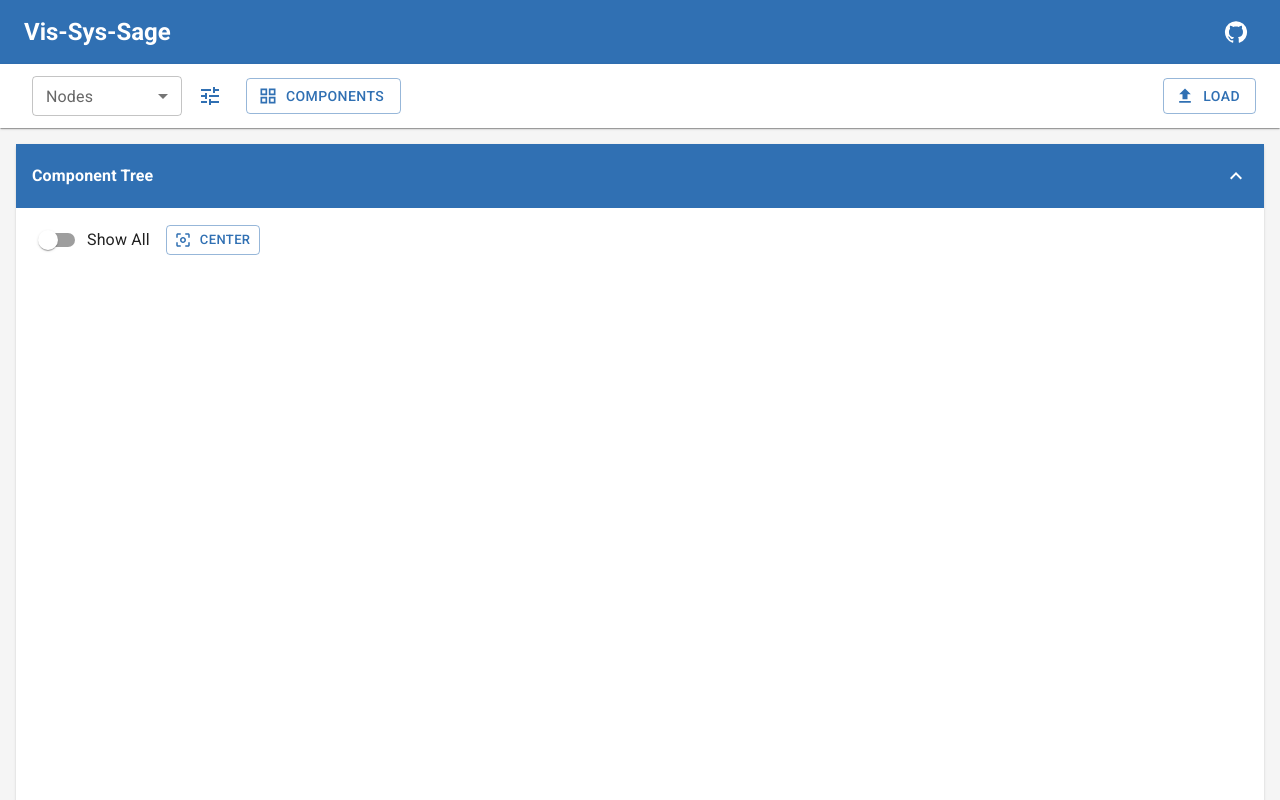
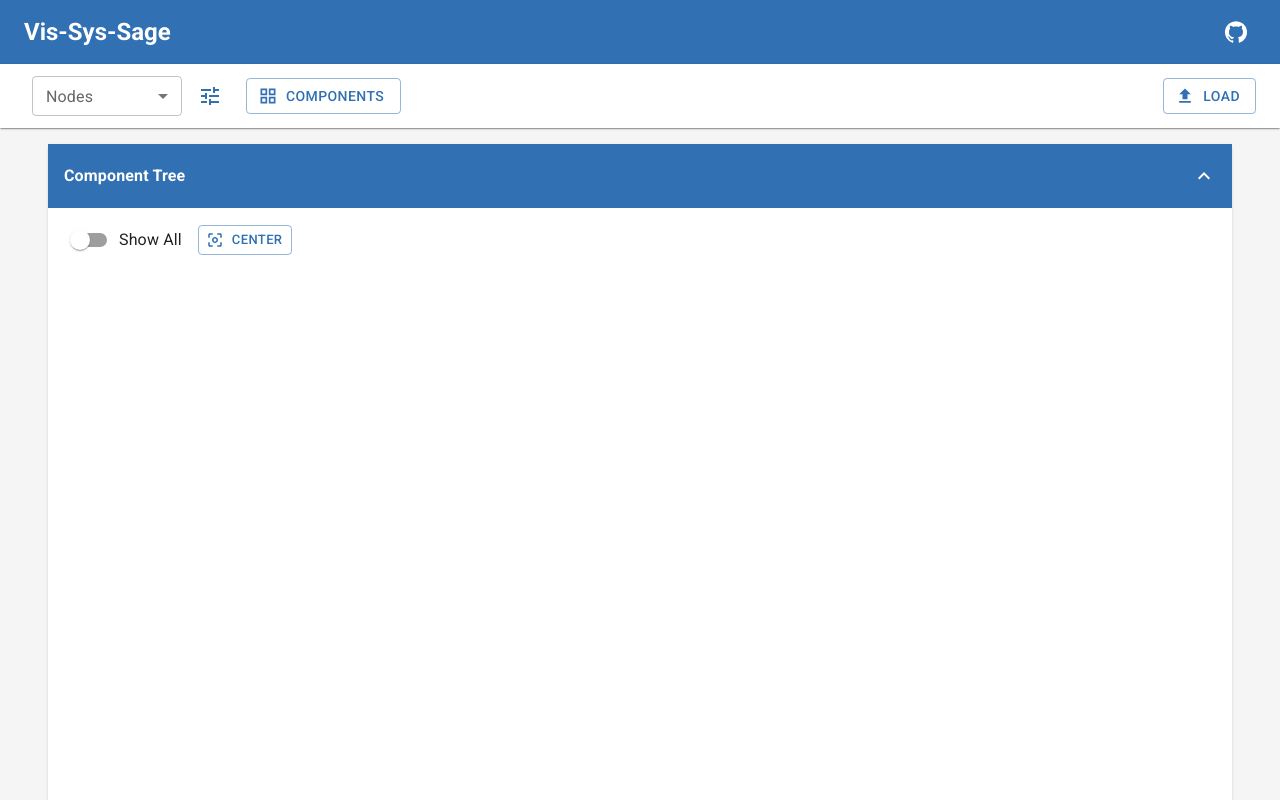
Before and after one commit to picodemark/vis-sys-sage, a React (Create React App) app in the folder frontend/: page / in a window 1280 px wide. Shown: the top 800 px of the page. Built offline with nearby package versions, Linux system fonts and the light colour scheme.

Commit message:
Decrease container size

```diff
--- a/frontend/src/components/containers/Container.tsx
+++ b/frontend/src/components/containers/Container.tsx
@@ -15,7 +15,7 @@ export default function Container(props: Props) {
   const { name, content } = props;
 
   return (
-    <Box sx={{ margin: '1rem' }}>
+    <Box sx={{ margin: '1rem 3rem' }}>
       <Accordion defaultExpanded={true}>
         <AccordionSummary
           expandIcon={<ExpandMoreIcon color="secondary" />}
--- a/frontend/src/components/graphs/component-tree/TreeGraph.tsx
+++ b/frontend/src/components/graphs/component-tree/TreeGraph.tsx
@@ -62,7 +62,7 @@ export default function TreeGraph() {
           Center
         </Button>
       </Toolbar>
-      <Box sx={{ width: '100%', height: '1000px' }} ref={box}>
+      <Box sx={{ width: '100%', height: 700 }} ref={box}>
         {Object.keys(treeSelector).length > 1 && (
           <Tree
             key={keyCount} // force tree graph to re-mount
--- a/frontend/src/components/graphs/data-paths/DataPathGraph.tsx
+++ b/frontend/src/components/graphs/data-paths/DataPathGraph.tsx
@@ -91,7 +91,7 @@ export default function DataPathGraph() {
   };
 
   const config = {
-    height: 1000, // height of rendered SVG
+    height: 700, // height of rendered SVG
     highlightDegree: 1, // highlight only neighbouring links
     nodeHighlightBehavior: true, // highlight all nodes on mouse-over
     linkHighlightBehavior: true, // highlight all nodes on mouse-over
```
